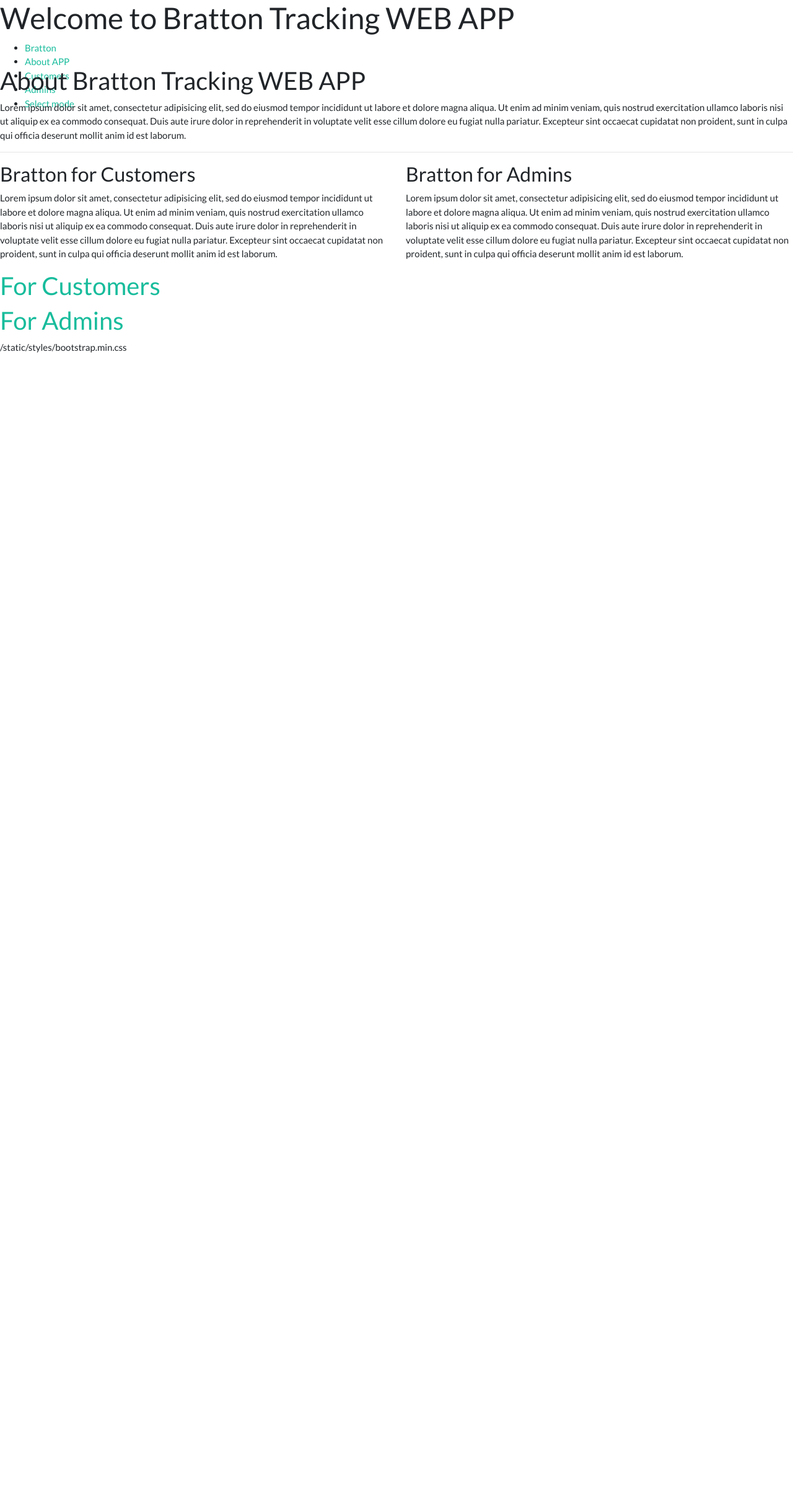
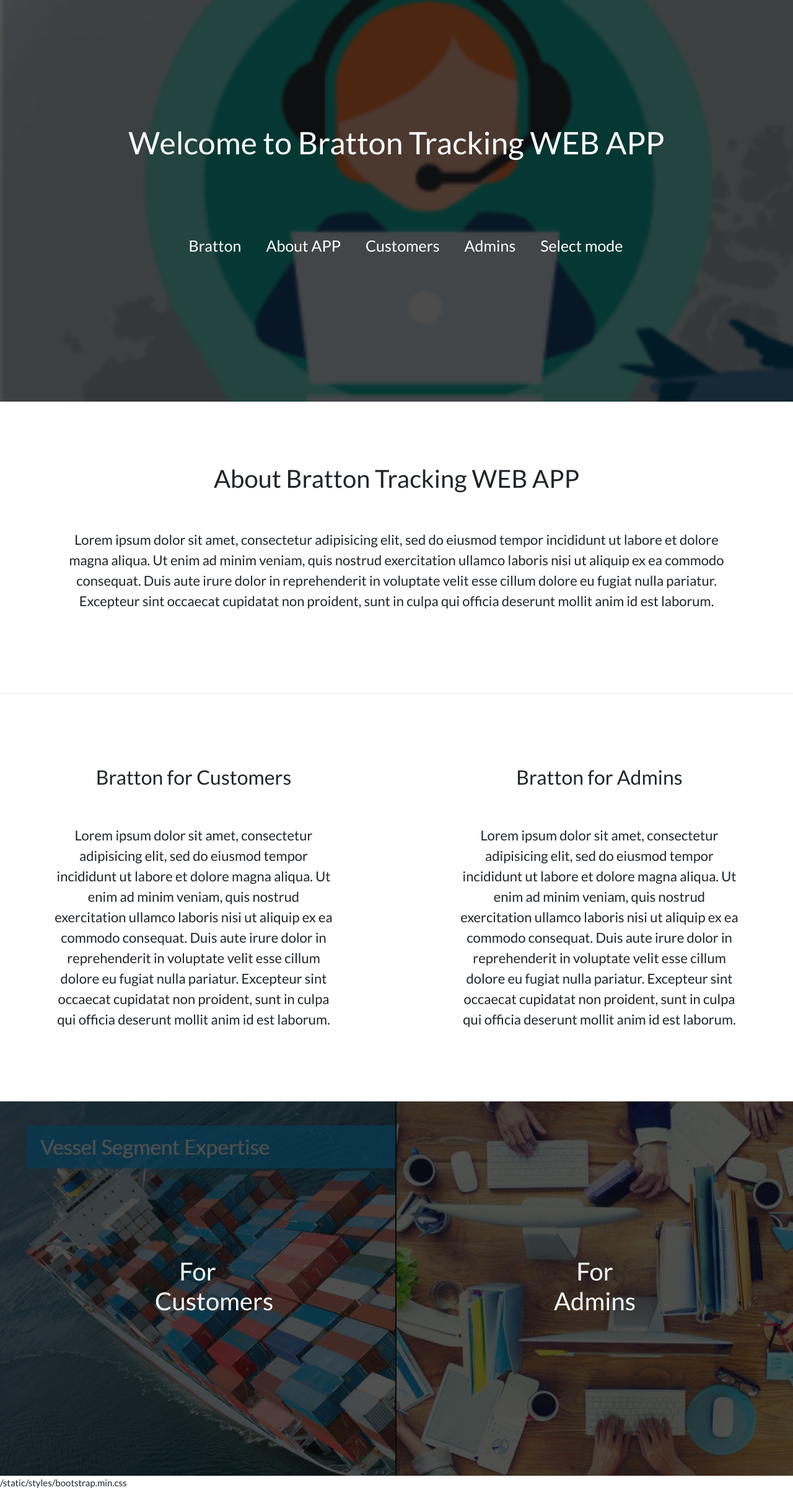
Before and after one commit to bartuchavezc/bratton-tracking, a Django app: template templates/index.html in a window 1280 px wide. Shown: the whole page at 62% size. Run offline with Django 3.2, Linux system fonts and the light colour scheme; the template is opened without the code that fills it, so the values that code supplies are empty; parts of the project's set-up code (start-up, migrations or seed data) failed here and were passed over; some libraries are stand-ins or nearby versions.

Commit message:
commit v13

```diff
--- a/static/js/animate.js
+++ b/static/js/animate.js
@@ -1,9 +1,13 @@
-$(Document).ready(function(){
+//scroll to
+$('a[href^="#"]').on('click',function(e){
+  e.preventDefault();
 
-  var list = getElementById('list-item')
+  var target = this.hash;
+  var $target = $(target) ;
 
-  for(var x = 0, x < list, x++) {
-
-  }
+  //scroll and show hash
+  $('html, body').animate({
+    'scrollTop': $target.offset().top
+  },1000, 'swing',);
 
 });
--- /dev/null
+++ b/static/styles/_home.sass
@@ -0,0 +1,90 @@
+.header-init-page
+  background-image: url('../img/header-img.png')
+  background-repeat: no-repeat
+  background-size: cover
+  background-attachment: fixed
+  padding-top: 200px
+  padding-bottom: 250px
+  .title
+    width: 100%
+    h1
+      text-align: center
+      font-size: 50px
+      color: #fff
+    h2
+      padding: 50px
+      text-align: center
+      font-size: 30px
+      color: #fff
+  .button-go-app
+    padding: 50px
+    width: 100%
+  .navigation
+    padding-top: 90px
+    width: 100%
+    display: flex
+    justify-content: center
+    .menu
+      display: inline
+      ul
+        list-style: none
+        display: flex
+        justify-content: center
+        align-items: center
+        li
+          padding: 20px
+          font-size: 25px
+          &:hover
+            border-bottom: 2px solid #fff
+          a
+            color: #fff
+            text-decoration: none
+.description
+  padding: 100px
+  .title
+    width: 100%
+    h2
+      text-align: center
+    h3
+      text-align: center
+  .text
+    width: 100%
+    p
+      padding-top: 50px
+      font-size: 22px
+      text-align: center
+  .continue-to-app-links
+.init_page
+  background: #aaa
+  display: flex
+  .for-users
+    width: 50%
+    padding: 250px
+    border-right: 2px solid black
+    background-image: url('../img/vessel.jpg')
+    background-repeat: no-repeat
+    background-size: cover
+    text-decoration: none
+    opacity: .95
+    &:hover
+      opacity: 1
+    .title
+      h2
+        text-align: center
+        color: #fff
+  .for-admins
+    width: 50%
+    padding: 250px
+    background-image: url('../img/administrativa.jpg')
+    background-repeat: no-repeat
+    background-size: cover
+    text-decoration: none
+    opacity: .95
+    &:hover
+      opacity: 1
+    .title
+      h2
+        text-align: center
+        color: #fff
+.message
+  padding: 200p
--- a/static/styles/main.css
+++ b/static/styles/main.css
@@ -146,4 +146,119 @@
   color: lighblue;
 }
 
+.header-init-page {
+  background-image: url("../img/header-img.png");
+  background-repeat: no-repeat;
+  background-size: cover;
+  background-attachment: fixed;
+  padding-top: 200px;
+  padding-bottom: 250px;
+}
+.header-init-page .title {
+  width: 100%;
+}
+.header-init-page .title h1 {
+  text-align: center;
+  font-size: 50px;
+  color: #fff;
+}
+.header-init-page .title h2 {
+  padding: 50px;
+  text-align: center;
+  font-size: 30px;
+  color: #fff;
+}
+.header-init-page .button-go-app {
+  padding: 50px;
+  width: 100%;
+}
+.header-init-page .navigation {
+  padding-top: 90px;
+  width: 100%;
+  display: flex;
+  justify-content: center;
+}
+.header-init-page .navigation .menu {
+  display: inline;
+}
+.header-init-page .navigation .menu ul {
+  list-style: none;
+  display: flex;
+  justify-content: center;
+  align-items: center;
+}
+.header-init-page .navigation .menu ul li {
+  padding: 20px;
+  font-size: 25px;
+}
+.header-init-page .navigation .menu ul li:hover {
+  border-bottom: 2px solid #fff;
+}
+.header-init-page .navigation .menu ul li a {
+  color: #fff;
+  text-decoration: none;
+}
+
+.description {
+  padding: 100px;
+}
+.description .title {
+  width: 100%;
+}
+.description .title h2 {
+  text-align: center;
+}
+.description .title h3 {
+  text-align: center;
+}
+.description .text {
+  width: 100%;
+}
+.description .text p {
+  padding-top: 50px;
+  font-size: 22px;
+  text-align: center;
+}
+.init_page {
+  background: #aaa;
+  display: flex;
+}
+.init_page .for-users {
+  width: 50%;
+  padding: 250px;
+  border-right: 2px solid black;
+  background-image: url("../img/vessel.jpg");
+  background-repeat: no-repeat;
+  background-size: cover;
+  text-decoration: none;
+  opacity: 0.95;
+}
+.init_page .for-users:hover {
+  opacity: 1;
+}
+.init_page .for-users .title h2 {
+  text-align: center;
+  color: #fff;
+}
+.init_page .for-admins {
+  width: 50%;
+  padding: 250px;
+  background-image: url("../img/administrativa.jpg");
+  background-repeat: no-repeat;
+  background-size: cover;
+  text-decoration: none;
+  opacity: 0.95;
+}
+.init_page .for-admins:hover {
+  opacity: 1;
+}
+.init_page .for-admins .title h2 {
+  text-align: center;
+  color: #fff;
+}
+
+.message {
+  padding: 200p;
+}
+
 /*# sourceMappingURL=main.css.map */
--- a/static/styles/main.sass
+++ b/static/styles/main.sass
@@ -2,3 +2,4 @@
 @import nav
 @import seccion
 @import cargas
+@import home
```
Also changed, not shown: static/img/administrativa.jpg (added), static/img/header-img.png (added), static/img/vessel.jpg (added), static/js/smooth-scroll.min.js (added), 1 other file.
